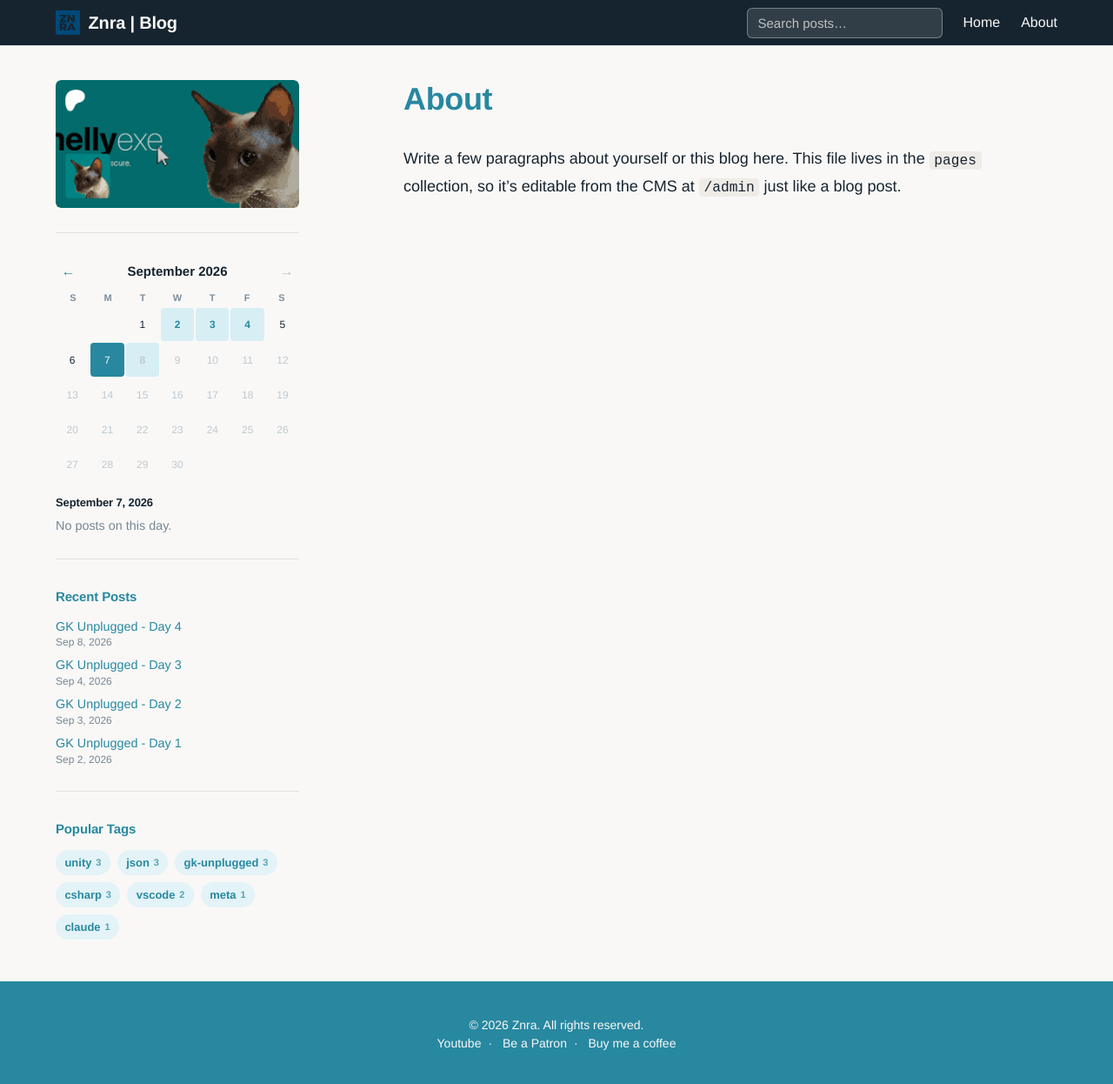
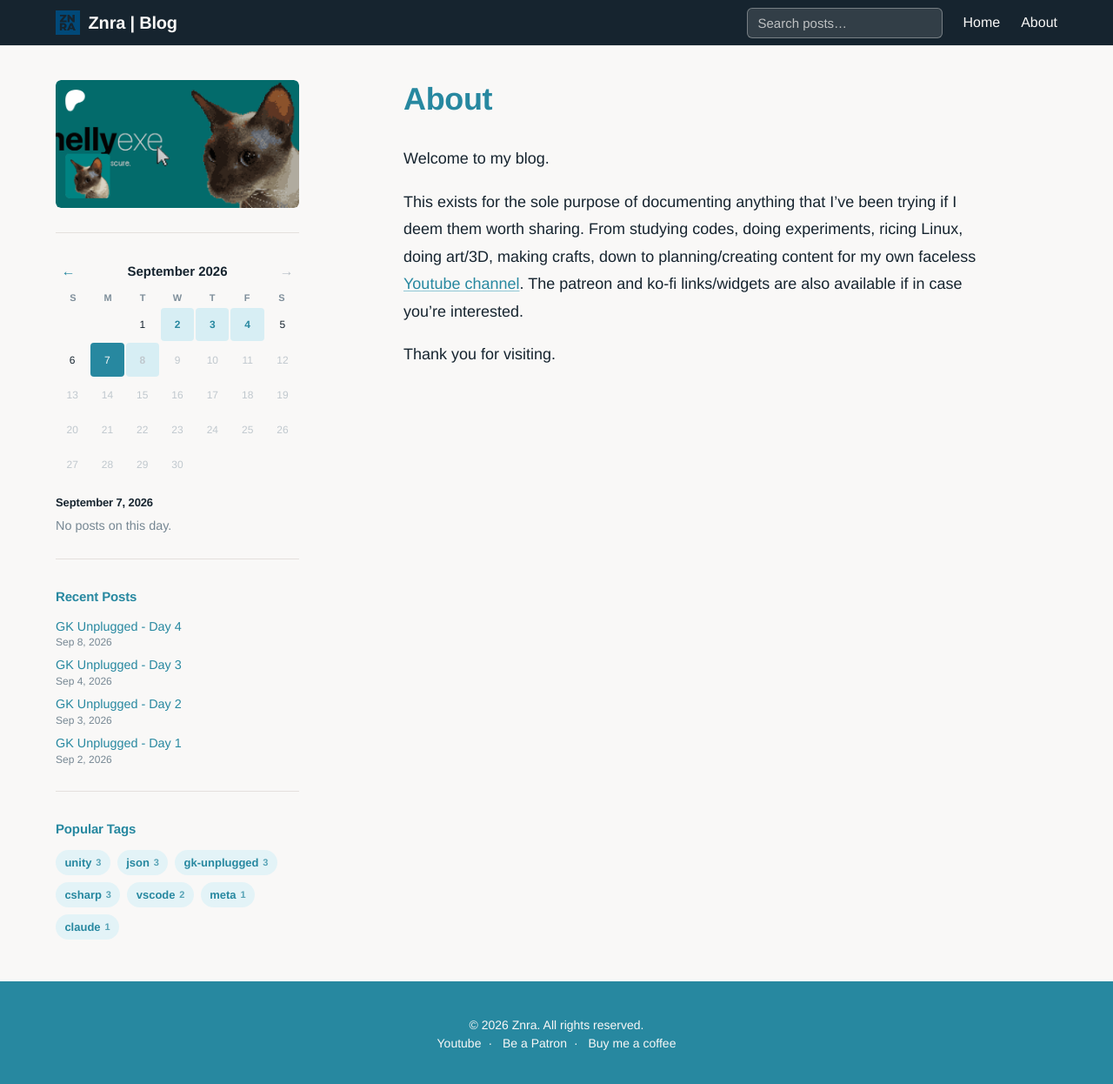
Before and after one commit to znraznra/znraznra.github.io, a Jekyll site: the page built from _pages/about.md, in a window 1280 px wide and 1250 px high. Shown: the top 1246 px of the window at 87% size. Built offline with Jekyll 4.4.1, drawn with Linux system fonts in a browser that asks for light colours.

Commit message:
Update Page “about”

```diff
--- a/_pages/about.md
+++ b/_pages/about.md
@@ -1,9 +1,11 @@
 ---
-layout: page
 title: About
 permalink: /about/
+layout: page
 ---
 
-Write a few paragraphs about yourself or this blog here. This file lives in
-the `pages` collection, so it's editable from the CMS at `/admin` just like a
-blog post.
+Welcome to my blog.
+
+This exists for the sole purpose of documenting anything that I've been trying if I deem them worth sharing. From studying codes, doing experiments, ricing Linux, doing art/3D, making crafts, down to planning/creating content for my own faceless [Youtube channel](https://youtube.com/@mellyexe). The patreon and ko-fi links/widgets are also available if in case you're interested.
+
+Thank you for visiting.
```
